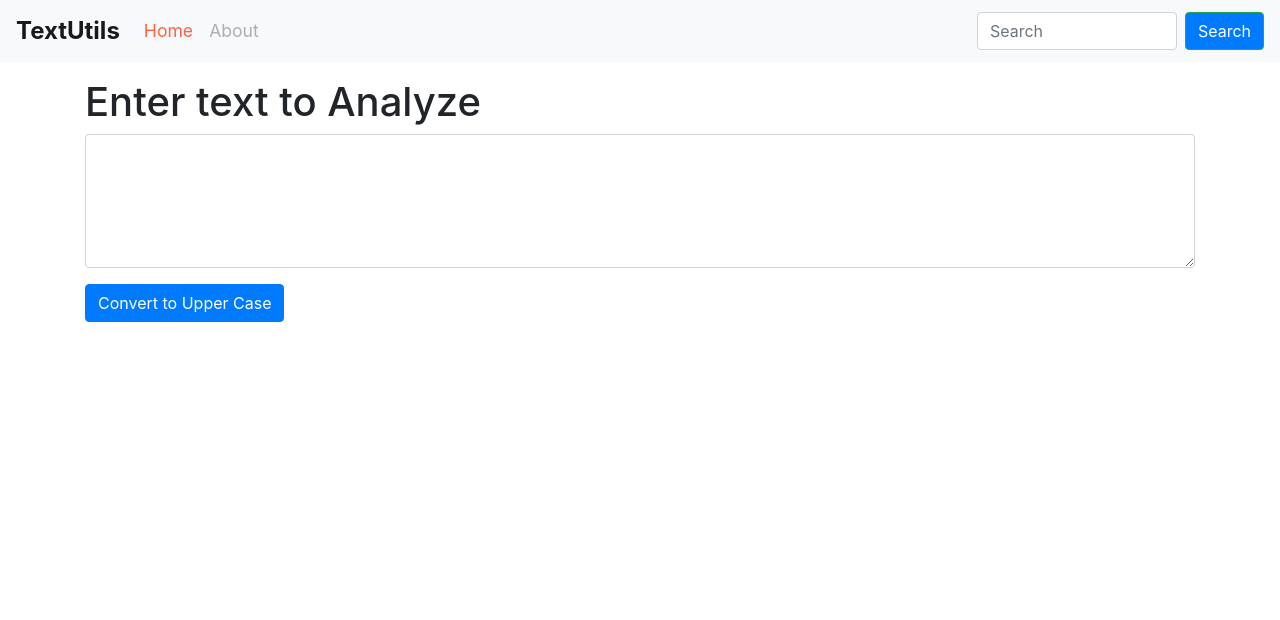
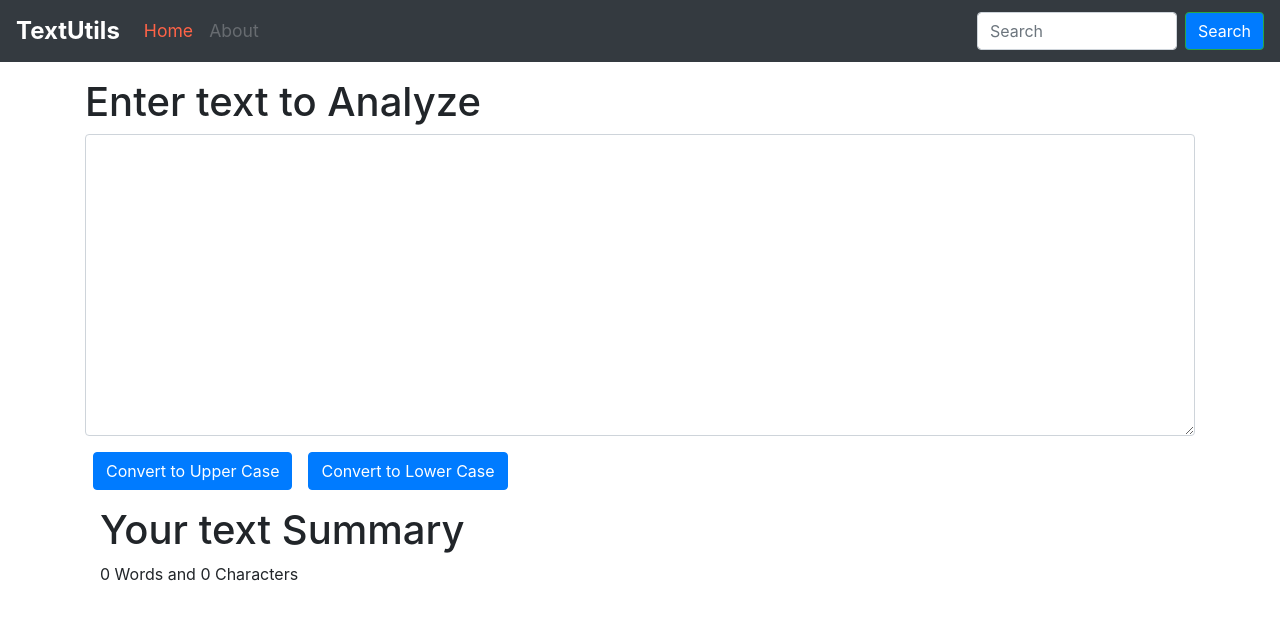
Before and after one commit to digvijay-sharma123/react.js, a React (Create React App) app in the folder React_revision/react_revision/: page / in a window 1280 px wide. Shown: the top 620 px of the page. Built offline with nearby package versions, Linux system fonts and the light colour scheme.

Commit message:
Initial commit

```diff
--- a/React_revision/react_revision/src/App.js
+++ b/React_revision/react_revision/src/App.js
@@ -11,6 +11,8 @@ export default function App() {
         <TextForm heading="Enter text to Analyze" />
       </div>
 
+
+
     </>
   );
 }
--- a/React_revision/react_revision/src/components/Navbar.js
+++ b/React_revision/react_revision/src/components/Navbar.js
@@ -4,7 +4,7 @@ import PropTypes from 'prop-types';
 function Navbar(props) {
   return (
     <div>
-      <nav className="navbar navbar-expand-lg navbar-light bg-light">
+      <nav className="navbar navbar-expand-lg navbar-dark bg-dark">
         <a className="navbar-brand" href="/">{props.title}</a>
         <button className="navbar-toggler" type="button" data-toggle="collapse" data-target="#navbarSupportedContent" aria-controls="navbarSupportedContent" aria-expanded="false" aria-label="Toggle navigation">
           <span className="navbar-toggler-icon"></span>
--- a/React_revision/react_revision/src/components/TextForm.js
+++ b/React_revision/react_revision/src/components/TextForm.js
@@ -1,25 +1,61 @@
-import React,{useState} from 'react'
+import React, { useState } from 'react'
+
 export default function TextForm(props) {
-    const [text,settext] = useState('')
+    const [text, settext] = useState('')
+    const [wordcount, setwordcount] = useState(0)
+    const [charcount, setcharcount] = useState(0)
 
-    const onhandleupclick = ()=>{
+    const onhandleupclick = () => {
         console.log("Upper Case Clicked")
         let newtext = text.toUpperCase();
         settext(newtext)
     }
-    const onchanged = (event)=>{
+
+    const onhandlelowclick = () => {
+        console.log("Lower Case Clicked")
+        let newtext = text.toLowerCase();
+        settext(newtext)
+    }
+
+    const onchanged = (event) => {
         console.log("on change button clicked")
         settext(event.target.value)
+        let newtext = event.target.value
+        setcharcount(newtext.length)
+        // const words = newtext.trim().split(/\s+/).filter((word) => word.length > 0); stl
+        // setwordcount(words.length);
+
+        let wordcount=0;
+        let inword = false;
+
+        for(let i=0;i<newtext.length;i++){
+            if(newtext[i]!== ' ' && !inword){
+                wordcount++;
+                inword = true;
+            }
+            else if(newtext[i]===' ')
+                inword = false;
+        }
+        setwordcount(wordcount);
+
     }
     return (
+        <>
             <div>
                 <h1>{props.heading}</h1>
                 <form>
                     <div className="mb-3">
-                    <textarea className='form-control' value = {text} onChange={onchanged} id = "my-box" rows = "5"></textarea>
+                        <textarea className='form-control' value={text} onChange={onchanged} id="my-box" rows="12"></textarea>
                     </div>
                 </form>
-            <button className='btn btn-primary' onClick={onhandleupclick}>Convert to Upper Case</button>
+                <button className='btn btn-primary mx-2' onClick={onhandleupclick}>Convert to Upper Case</button>
+                <button className='btn btn-primary mx-2' onClick={onhandlelowclick}>Convert to Lower Case</button>
             </div>
+            <div className='container my-3'>
+                <h1>Your text Summary</h1>
+                <p>{wordcount} Words and {charcount} Characters</p>
+            </div>
+        </>
+
     )
 }
```
Lines whose indentation alone changed are shown as unchanged.
